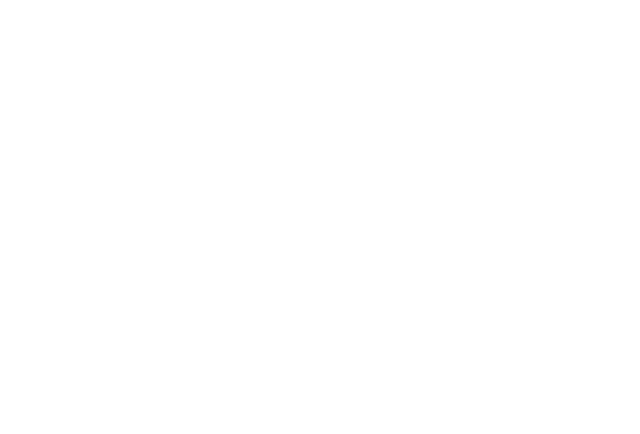
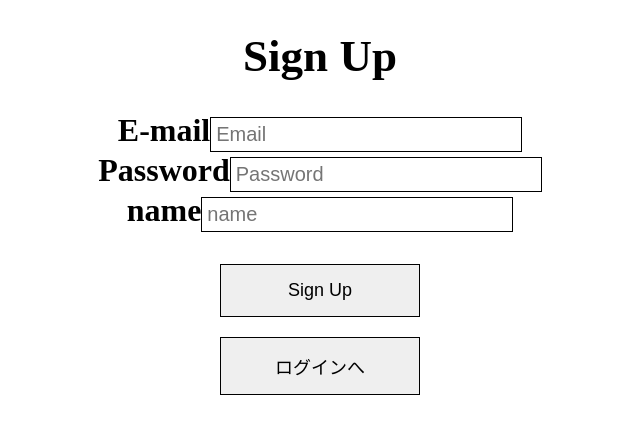
Before and after one commit to takato0520/todo-app, a React (Create React App) app: page /signup in a window 1280 px wide. Shown: the top 434 px of the page, without its empty margins (320-960 px from the left). Built offline with nearby package versions, Linux system fonts and the light colour scheme.

Commit message:
サインアップ作成

```diff
--- a/package.json
+++ b/package.json
@@ -6,10 +6,12 @@
     "@testing-library/jest-dom": "^5.11.4",
     "@testing-library/react": "^11.1.0",
     "@testing-library/user-event": "^12.1.10",
+    "firebase": "^8.4.1",
     "react": "^17.0.2",
     "react-dom": "^17.0.2",
     "react-router-dom": "^5.2.0",
     "react-scripts": "4.0.3",
+    "styled-components": "^5.2.3",
     "web-vitals": "^1.0.1"
   },
   "scripts": {
--- a/src/SignUp.jsx
+++ b/src/SignUp.jsx
@@ -1,5 +1,113 @@
-const SignUp = () => {
-    return (null)
+import React,{useState} from 'react'
+import firebase from './config/firebase'
+import styled from 'styled-components';
+
+const SignUp = ({history}) => {
+    const [email, setEmail] = useState('')
+    const [password, setPassword] = useState('')
+    const [name, setName] = useState('')
+
+    const handleSubmit = (e) => {
+        e.preventDefault()
+        firebase.auth().createUserWithEmailAndPassword(email, password)
+        .then(({user}) => {
+            history.push("/");
+            user.updateProfile({
+                displayName: name
+            })
+        })
+        .catch(err => {
+            setEmail('');
+            setPassword('');
+            alert('Wrong .');
+            console.log(err)
+        })
+    }
+
+    const changeSubmit = (e) =>{
+        history.push("/login");
+    }
+
+    //styled-componensの定義//
+
+    const Title = styled.h1`
+    text-align: center;
+    font-size: 45px;
+    `;
+
+    const Wrap = styled.h1`
+    display: flex;
+    flex-direction: column;
+    align-items: center;
+    `
+    const inputWrapper = styled.div`
+    margin-bottom: 10px;
+    `
+
+    const ButtonWrap = styled.div`
+    display: flex;
+    flex-direction: column;
+    align-items: center;
+    `
+    const Button = styled.button`
+    width:200px;
+    margin-top:10px;
+    margin-bottom:30px;
+    padding:15px;
+    font-size:18px;
+    border:1px solid black;
+    `
+    const Input = styled.input`
+    width:300px;
+    padding:5px;
+    font-size:20px;
+    border:1px solid black;
+    `
+
+
+    return (
+        <div>
+            <Title>Sign Up</Title>
+            <form onSubmit={handleSubmit}>
+                <Wrap>
+                    <div>
+                        <label htmlFor='email'>E-mail</label>
+                        <Input
+                            onChange={e => setEmail(e.target.value)}
+                            name='email'
+                            type='email'
+                            id='email'
+                            placeholder='Email'
+                        />
+                    </div>
+                    <div>
+                        <label htmlFor='password'>Password</label>
+                        <Input
+                            onChange={e => setPassword(e.target.value)}
+                            name='password'
+                            type='password'
+                            id='password'
+                            placeholder='Password'
+                        />
+                    </div>
+                    <div>
+                        <label htmlFor='name'>name</label>
+                        <Input
+                            onChange={e => setName(e.target.value)}
+                            name='name'
+                            type='name'
+                            id='name'
+                            placeholder='name'
+                        />
+                    </div>
+                </Wrap>
+                <ButtonWrap>
+                    <Button style={{marginBottom: 10}} type='submit'>Sign Up</Button>
+                    <Button onClick={changeSubmit}>ログインへ</Button>
+                </ButtonWrap>
+            </form>
+        </div>
+    )
 }
 
 export default SignUp
--- /dev/null
+++ b/src/config/firebase.js
@@ -0,0 +1,16 @@
+import firebase from 'firebase/app'
+import 'firebase/auth'
+
+
+const firebaseConfig = {
+    apiKey: "AIzaSyCAhaauu7LlTBLrgJxxueJQC9F8MDLPuEg",
+    authDomain: "todoapp-test-ca880.firebaseapp.com",
+    projectId: "todoapp-test-ca880",
+    storageBucket: "todoapp-test-ca880.appspot.com",
+    messagingSenderId: "20493954097",
+    appId: "1:20493954097:web:fe437b879e654d17443910",
+    measurementId: "G-QM08N8SL57"
+}
+firebase.initializeApp(firebaseConfig)
+
+export default firebase
```
Also changed, not shown: 1 other file (tests, documents, lock files or other folders).
